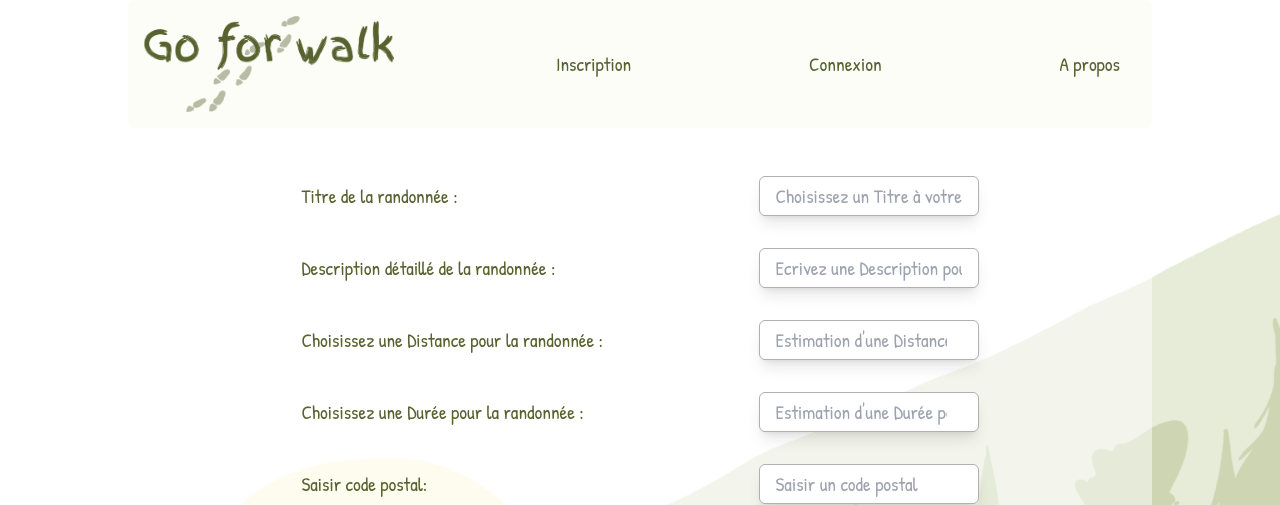
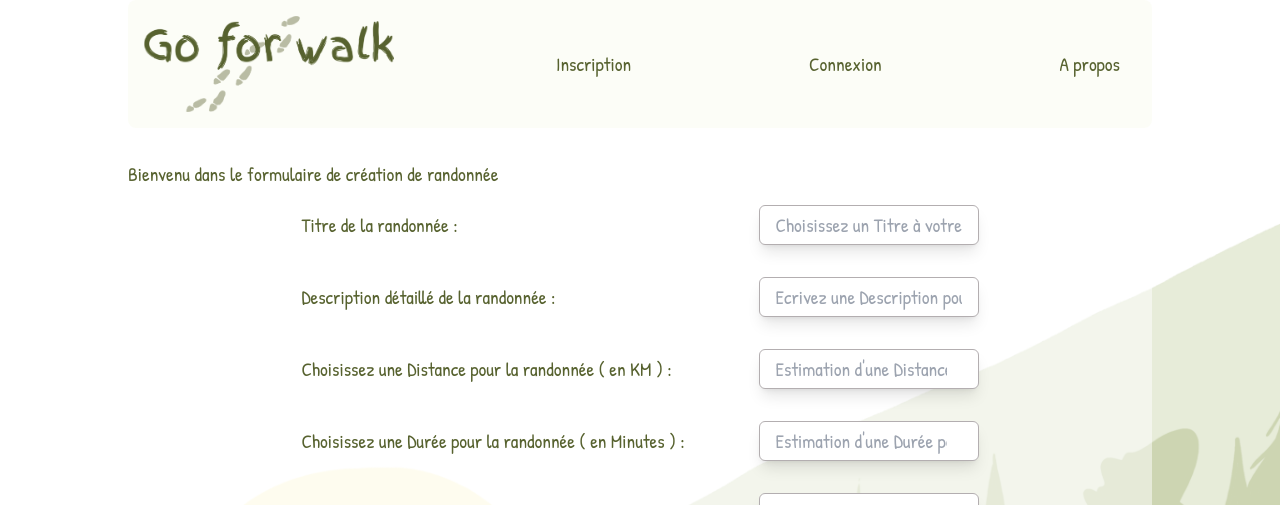
Before and after one commit to LaurentGourouvin/go-for-walk, a React (Create React App) app in the folder client/: page /trek/create in a window 1280 px wide. Shown: the top 505 px of the page. Built offline with nearby package versions, Linux system fonts and the light colour scheme; no server answers.

Commit message:
Ajout unité desiré pour la distance et la durée

```diff
--- a/client/src/Components/CreateTrekForm/CreateTrekForm.js
+++ b/client/src/Components/CreateTrekForm/CreateTrekForm.js
@@ -113,6 +113,7 @@ function CreateTrekForm({ token }) {
         }
       }}
     >
+      <h1 className="CreateTrekForm-title">Bienvenu dans le formulaire de création de randonnée</h1>
       <div className="CreateTrekForm-input-container">
 
         <label className="CreateTrekForm-label" htmlFor="title">
@@ -146,7 +147,7 @@ function CreateTrekForm({ token }) {
           />
         </label>
         <label className="CreateTrekForm-label" htmlFor="distance">
-          <span className="CreateTrekForm-label-text">Choisissez une Distance pour la randonnée :</span>
+          <span className="CreateTrekForm-label-text">Choisissez une Distance pour la randonnée ( en KM ) :</span>
           <input
             className="CreateTrekForm-input shadow-lg rounded-md"
             placeholder="Estimation d'une Distance pour votre Randonnée"
@@ -161,7 +162,7 @@ function CreateTrekForm({ token }) {
           />
         </label>
         <label className="CreateTrekForm-label" htmlFor="duration">
-          <span className="CreateTrekForm-label-text">Choisissez une Durée pour la randonnée :</span>
+          <span className="CreateTrekForm-label-text">Choisissez une Durée pour la randonnée ( en Minutes ) :</span>
           <input
             className="CreateTrekForm-input shadow-lg rounded-md"
             placeholder="Estimation d'une Durée pour votre Randonnée"
```
